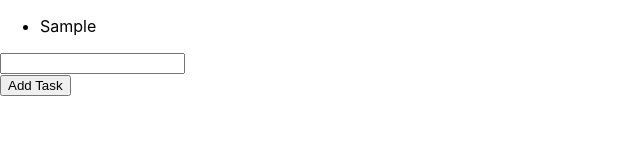
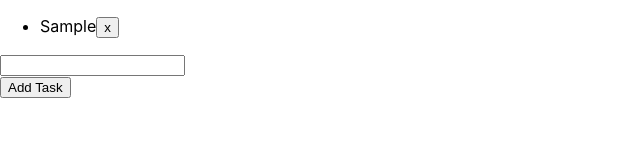
Before and after one commit to yyamada12/react_todo, a React (Create React App) app in the folder app/todo/: page / in a window 1280 px wide. Both pictures are taken after typing "Sample" into the empty fields and a click on the button "Add Task". Shown: the top 160 px of the page, without its empty margins (0-640 px from the left). Built offline with nearby package versions, Linux system fonts and the light colour scheme.

Commit message:
[add] delete button

```diff
--- a/app/todo/src/App.js
+++ b/app/todo/src/App.js
@@ -9,6 +9,7 @@ export default class App extends React.Component {
 
     this.addTask = this.addTask.bind(this);
     this.onChangeInput = this.onChangeInput.bind(this);
+    this.removeTask = this.removeTask.bind(this);
   }
 
   state = {
@@ -17,7 +18,7 @@ export default class App extends React.Component {
   };
 
   addTask() {
-    if(this.state.input.trim() == "") return;
+    if (this.state.input.trim() === "") return;
     const todos = this.state.todos.slice();
     todos.push({
       id: getUniqueId(),
@@ -35,10 +36,19 @@ export default class App extends React.Component {
     });
   }
 
+  removeTask(removeTaskId) {
+    const todos = this.state.todos.filter(todo => {
+      return todo.id !== removeTaskId;
+    });
+    this.setState({
+      todos: todos
+    });
+  }
+
   render() {
     return (
       <div>
-        <TaskList todos={this.state.todos} />
+        <TaskList todos={this.state.todos} removeTask={this.removeTask} />
         <AddTask
           addTask={this.addTask}
           onChangeInput={this.onChangeInput}
--- a/app/todo/src/TaskList/TaskList.js
+++ b/app/todo/src/TaskList/TaskList.js
@@ -1,24 +1,26 @@
 import React from "react";
 import PropTypes from "prop-types";
 
-export default class TaskList extends React.Component {
-  render() {
-    return (
+const TaskList = props => (
   <div data-testid="todos">
-        {this.props.todos.length === 0 ? (
+    {props.todos.length === 0 ? (
       "Nothing Todo"
     ) : (
       <ul>
-            {this.props.todos.map(todo => (
-              <li key={todo.id}>{todo.name}</li>
+        {props.todos.map(todo => (
+          <li key={todo.id}>
+            {todo.name}
+            <button onClick={() => props.removeTask(todo.id)}>x</button>
+          </li>
         ))}
       </ul>
     )}
   </div>
 );
-  }
-}
 
 TaskList.propTypes = {
-  todos: PropTypes.array
+  todos: PropTypes.array.isRequired,
+  removeTask: PropTypes.func
 };
+
+export default TaskList;
```
Also changed, not shown: 1 other file (tests, documents, lock files or other folders). Lines whose indentation alone changed are shown as unchanged.
